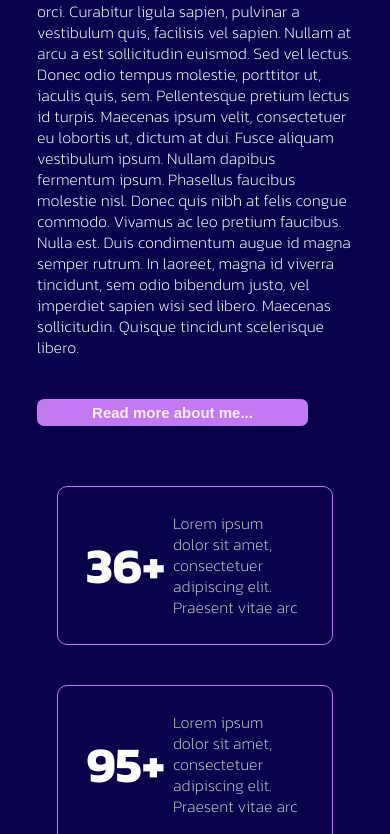
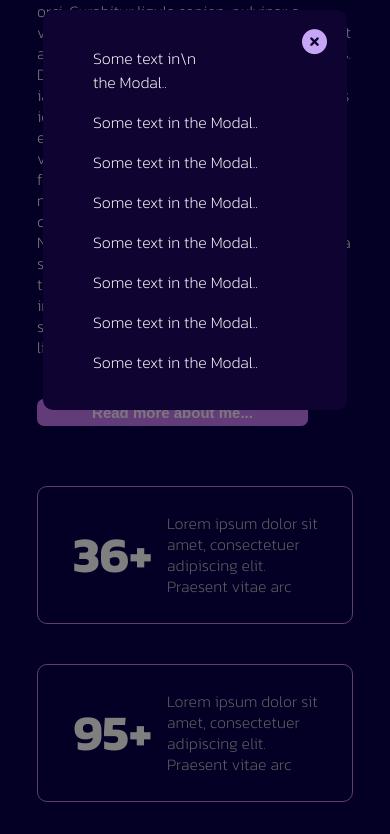
Before and after one commit to Gennario/My-Website, a plain HTML site: page index.html in a window 390 px wide. Both pictures are taken after a click on the button "Read more about me...". Shown: the part 2431-3265 px from the top of the page. Drawn offline with Linux system fonts and the light colour scheme.

Commit message:
some changes..

```diff
--- a/code.js
+++ b/code.js
@@ -84,3 +84,13 @@ function incNbrRec(i, endNbr, elt) {
         }, speed);
     }
 }
+
+function modalOpen(id) {
+    document.getElementById(id).style.display = "block";
+    setTimeout(() => { document.getElementById(id).style.opacity = "100%"; }, 1);
+}
+
+function modalClose(id) {
+    document.getElementById(id).style.opacity = "0%";
+    setTimeout(() => { document.getElementById(id).style.display = "none"; }, 200);
+}
--- a/index.html
+++ b/index.html
@@ -148,7 +148,7 @@
                     sem odio bibendum justo, vel imperdiet sapien wisi sed libero. Maecenas sollicitudin. Quisque
                     tincidunt scelerisque libero.</p>
 
-                <button class="button active" style="margin-top: 25px">Read more about me...</button>
+                <button id="myBtn" onclick="modalOpen('aboutModal')" class="button active" style="margin-top: 25px">Read more about me...</button>
             </div>
             <div class="container half" style="padding-top: 40px">
                 <div class="experience_box">
@@ -160,10 +160,47 @@
                     <p class="text" style="color: #c6c5c7; padding-left: 10px" >Lorem ipsum dolor sit amet, consectetuer adipiscing elit. Praesent vitae arc</p>
                 </div>
             </div>
+
+
+
+            <div class="main_project reveal">
+                <div class="container half" style="text-align: left">
+                    <h2 style="margin-right: auto; margin-left: 20px;">Line fashion</h2>
+                    <p class="text" style="margin-right: auto; margin-left: 20px">
+                        Lorem ipsum dolor sit amet, consectetuer adipiscing elit. Praesent vitae arcu tempor neque lacinia pretium.
+                        Lorem ipsum dolor sit amet, consectetuer adipiscing elit. Praesent vitae arcu tempor neque lacinia pretium.
+                        Lorem ipsum dolor sit amet, consectetuer adipiscing elit. Praesent vitae arcu tempor neque lacinia pretium.
+                    </p>
+                    <button class="button active" style="margin-left: 20px; margin-top: 25px">Show me more...</button>
+                </div>
+                <div class="container half">
+                    <h2>hhasdas</h2>
+                </div>
+            </div>
+
+
+
         </div>
     </div>
 </div>
 
 
+<!-- Modals -->
+
+<!--  about modal  -->
+<div id="aboutModal" onclick="modalClose('aboutModal')" class="modal">
+    <div class="modal-content">
+        <i onclick="modalClose('aboutModal')" class="fa-solid fa-circle-xmark close"></i>
+        <p>Some text in\n <br>the Modal..</p>
+        <p>Some text in the Modal..</p>
+        <p>Some text in the Modal..</p>
+        <p>Some text in the Modal..</p>
+        <p>Some text in the Modal..</p>
+        <p>Some text in the Modal..</p>
+        <p>Some text in the Modal..</p>
+        <p>Some text in the Modal..</p>
+    </div>
+</div>
+
 </body>
 </html>
--- a/style.css
+++ b/style.css
@@ -79,6 +79,56 @@ h2 {
     width: 1280px;
     max-width: 48%;
 }
+
+
+/* MODAL */
+.modal {
+    display: none;
+    position: fixed;
+    z-index: 1;
+    left: 0;
+    top: 0;
+    width: 100%;
+    height: 100%;
+
+    opacity: 0%;
+
+    overflow: auto;
+    background-color: rgba(0, 0, 0, 0.5);
+}
+
+/* Modal Content/Box */
+.modal-content {
+    margin: 5% auto;
+    padding: 20px 20px 20px 50px;
+
+    max-width: 60%;
+
+    border-radius: 10px;
+
+    background-color: #0f0431;
+
+    color: white;
+    font-weight: 200;
+    font-size: 16px;
+}
+
+.close {
+    color: #c7a7f5;
+    float: right;
+    font-size: 25px;
+}
+
+.close:hover,
+.close:focus {
+    color: #ffffff;
+
+    -webkit-box-shadow: 0 0 55px -8px rgba(195, 121, 242, 1);
+    -moz-box-shadow: 0 0 55px -8px rgba(195, 121, 242, 1);
+    box-shadow: 0 0 55px -8px rgba(195, 121, 242, 1);
+}
+
+
 
 /* BUTTON */
 
@@ -313,6 +363,19 @@ h2 {
     border-radius: 10px;
 }
 
+.main_project {
+    display: flex;
+    width: 100%;
+    background: rgb(7,1,63);
+    background: linear-gradient(180deg, rgb(23, 19, 86) 0%, rgb(11, 6, 63) 100%);
+
+    border-radius: 15px;
+    box-shadow: 0px 5px 40px rgba(0, 0, 0, 0.2);
+    margin: 100px 10px 0 10px;
+    padding: 40px 0px;
+
+    text-align: center;
+}
 
 
 @media only screen and (max-width: 800px) {
@@ -353,4 +416,9 @@ h2 {
     .box {
         width: unset;
     }
+
+    .experience_box {
+        margin-left: 0;
+        margin-right: 0;
+    }
 }
```
